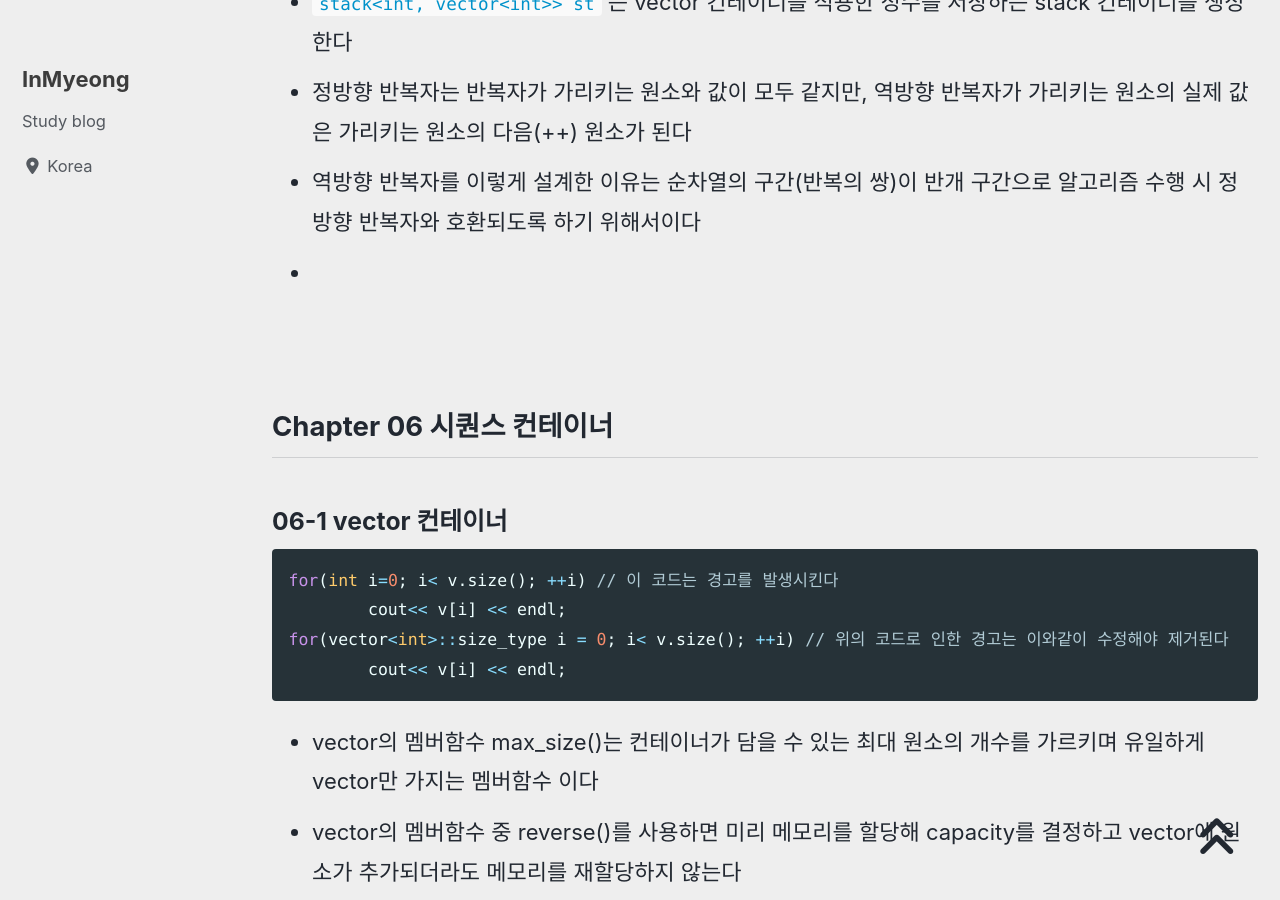
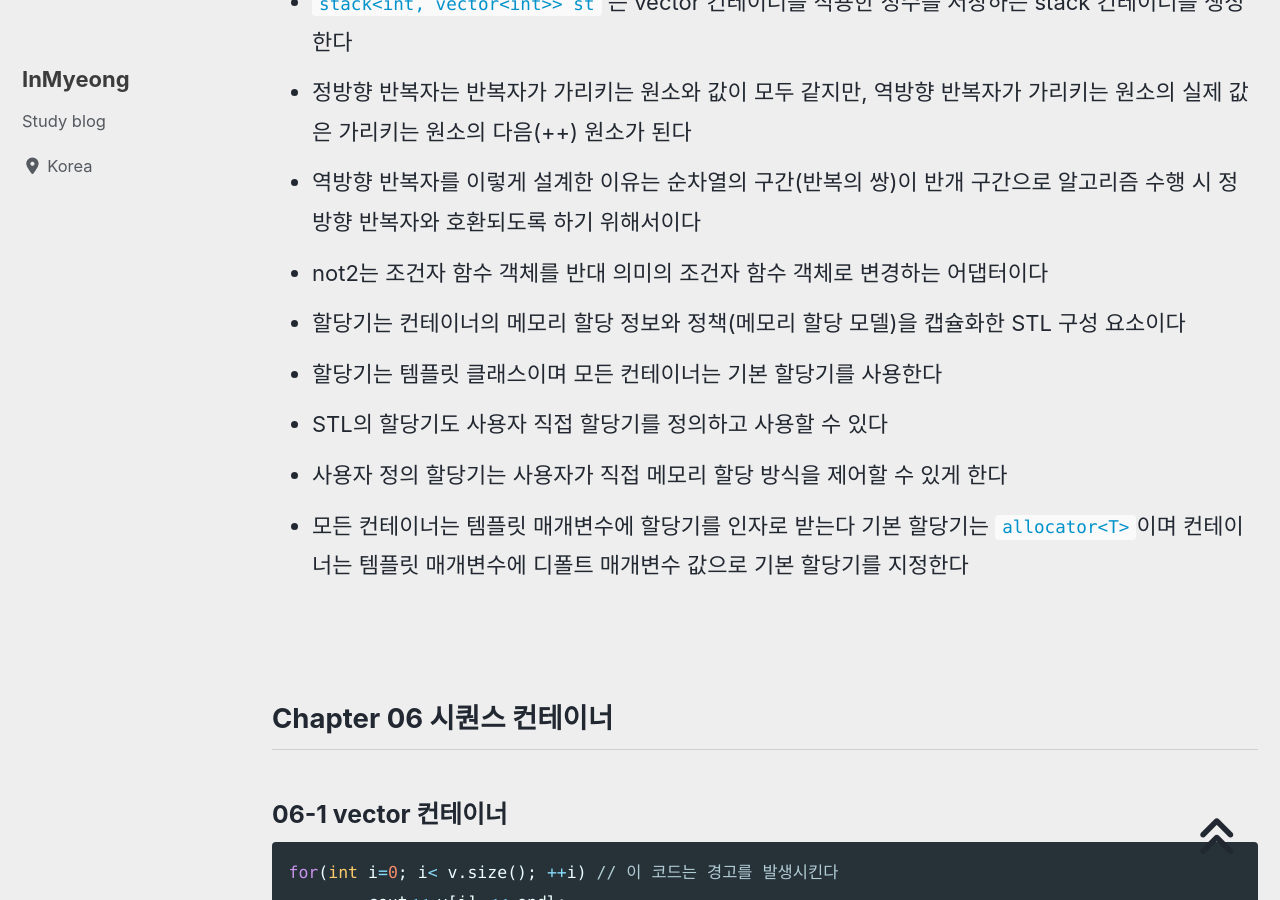
Before and after one commit to devMyeong/devMyeong.github.io, a Jekyll site: the page built from _posts/stl/2021-08-12-cpp-stl.md, in a window 1280 px wide and 900 px high, scrolled down 8952 px. Built offline with Jekyll 4.4.1, drawn with Linux system fonts in a browser that asks for light colours; cached includes are drawn as plain includes; nearby versions of some CDN libraries; some web fonts are replaced; comment, search, counter and statistics services are not loaded.

Commit message:
update stl chapter 05-2

```diff
--- a/_posts/stl/2021-08-12-cpp-stl.md
+++ b/_posts/stl/2021-08-12-cpp-stl.md
@@ -153,7 +153,12 @@ last_modified_at: 2021-08-24
 - `stack<int, vector<int>> st` 는 vector 컨테이너를 적용한 정수를 저장하는 stack 컨테이너를 생성한다
 - 정방향 반복자는 반복자가 가리키는 원소와 값이 모두 같지만, 역방향 반복자가 가리키는 원소의 실제 값은 가리키는 원소의 다음(++) 원소가 된다
 - 역방향 반복자를 이렇게 설계한 이유는 순차열의 구간(반복의 쌍)이 반개 구간으로 알고리즘 수행 시 정방향 반복자와 호환되도록 하기 위해서이다
--
+- not2는 조건자 함수 객체를 반대 의미의 조건자 함수 객체로 변경하는 어댑터이다
+- 할당기는 컨테이너의 메모리 할당 정보와 정책(메모리 할당 모델)을 캡슐화한 STL 구성 요소이다
+- 할당기는 템플릿 클래스이며 모든 컨테이너는 기본 할당기를 사용한다
+- STL의 할당기도 사용자 직접 할당기를 정의하고 사용할 수 있다
+- 사용자 정의 할당기는 사용자가 직접 메모리 할당 방식을 제어할 수 있게 한다
+- 모든 컨테이너는 템플릿 매개변수에 할당기를 인자로 받는다 기본 할당기는 `allocator<T>`이며 컨테이너는 템플릿 매개변수에 디폴트 매개변수 값으로 기본 할당기를 지정한다
 
 <br>
 
```
